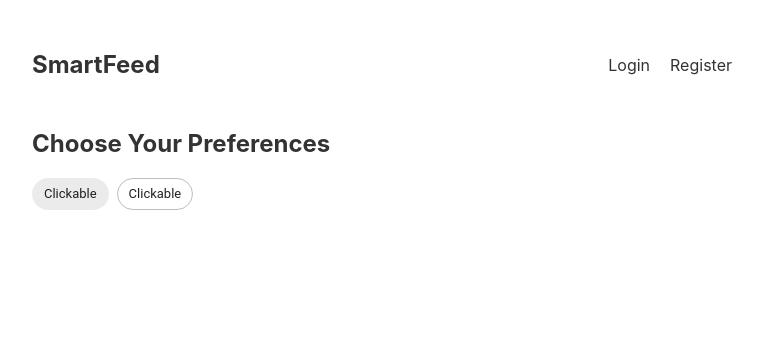
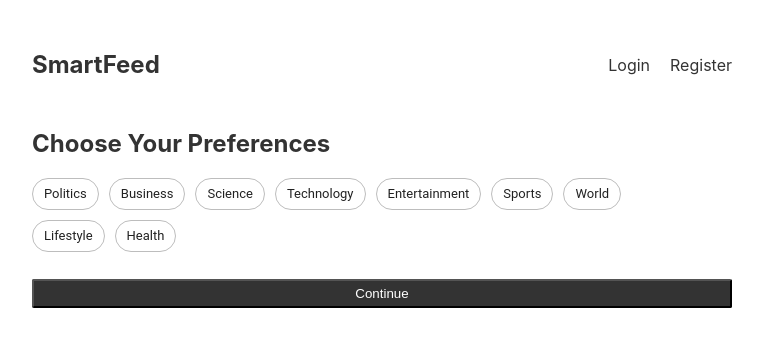
Before and after one commit to Haripriya-1212/SmartFeed, a React (Create React App) app in the folder client/smartfeed/: page /choose in a window 1280 px wide. Shown: the top 346 px of the page, without its empty margins (258-1021 px from the left). Built offline with nearby package versions, Linux system fonts and the light colour scheme; no server answers.

Commit message:
updated chips

```diff
--- a/client/smartfeed/src/pages/ChoosePref.js
+++ b/client/smartfeed/src/pages/ChoosePref.js
@@ -1,19 +1,36 @@
-import React from 'react';
+import React, { useState } from 'react';
 import Chip from '@mui/material/Chip';
 import Stack from '@mui/material/Stack';
 
+const topicsList = [
+    "Politics", "Business", "Science", "Technology", "Entertainment",
+    "Sports", "World", "Lifestyle", "Health"
+    ];
+
 export default function ChoosePref() {
-  const handleClick = () => {
-    console.info('You clicked the Chip.');
-  };
+
+    const [clicked, setClicked] = useState(topicsList.reduce((acc, topic) => {
+        acc[topic] = false;
+        return acc;
+      }, {}));
+
+    const handleClick = (topic) => {
+        setClicked((prevState) => ({
+          ...prevState,
+          [topic]: !prevState[topic],
+        }));
+    };
+
 
   return (
     <div>
       <h2>Choose Your Preferences</h2>
-      <Stack direction="row" spacing={1}>
-        <Chip label="Clickable" onClick={handleClick} />
-        <Chip label="Clickable" variant="outlined" onClick={handleClick} />
-      </Stack>
+      <Stack className='chips' direction="row" style={{maxWidth: '600px', flexWrap: 'wrap', gap: 10}}>
+        {topicsList.map((topic) => <Chip label={topic} variant={clicked[topic] ? 'filled' : 'outlined'} onClick={() => handleClick(topic)} />)}
+        {/* <Chip label="Clickable" onClick={() => handleClick} /> */}
+        {/* <Chip label="Clickable" variant="outlined" onClick={handleClick}/> */}
+      </Stack><br></br>
+      <button>Continue</button>
     </div>
   );
 }
```
Also changed, not shown: client/smartfeed/src/App.css (line endings or trailing spaces).
